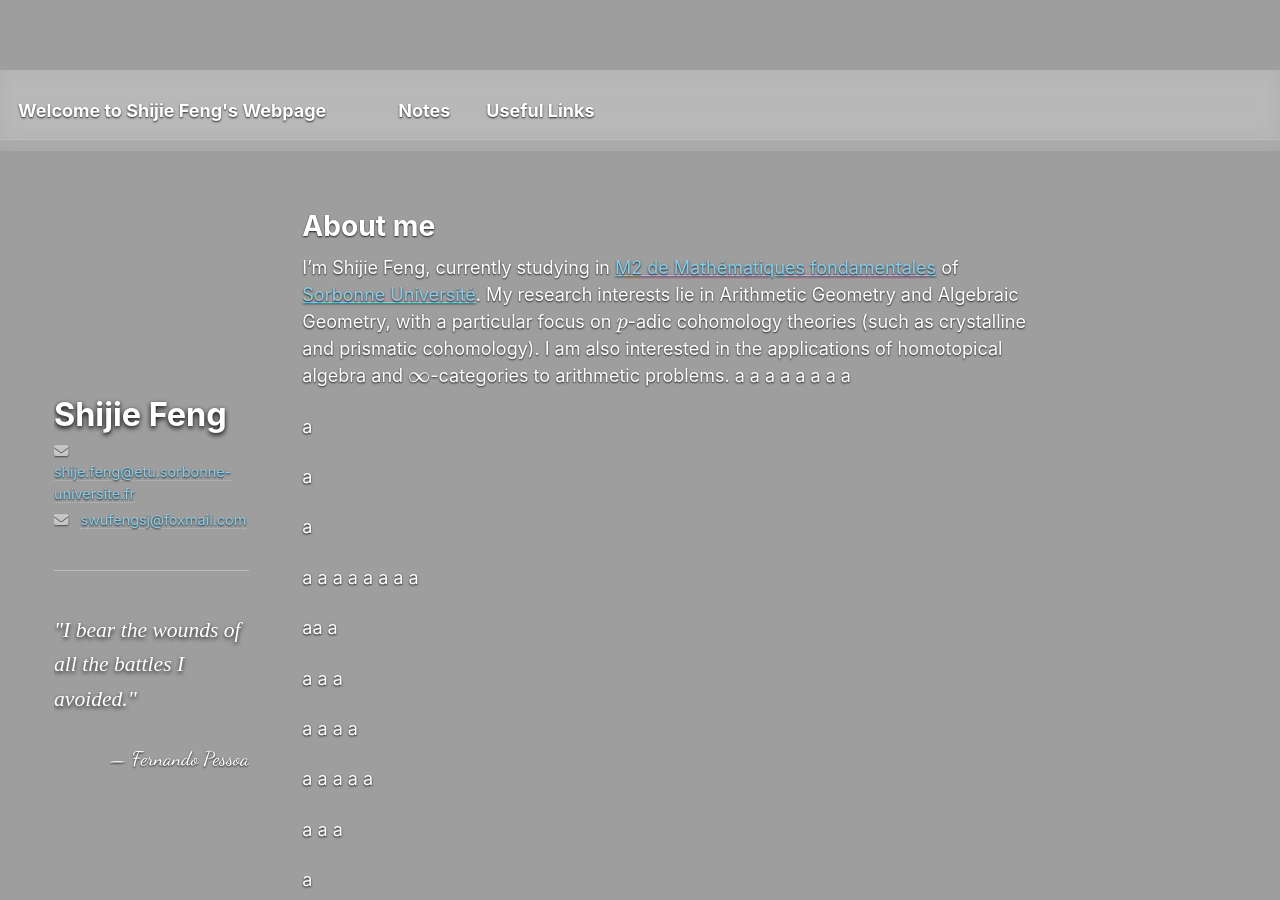
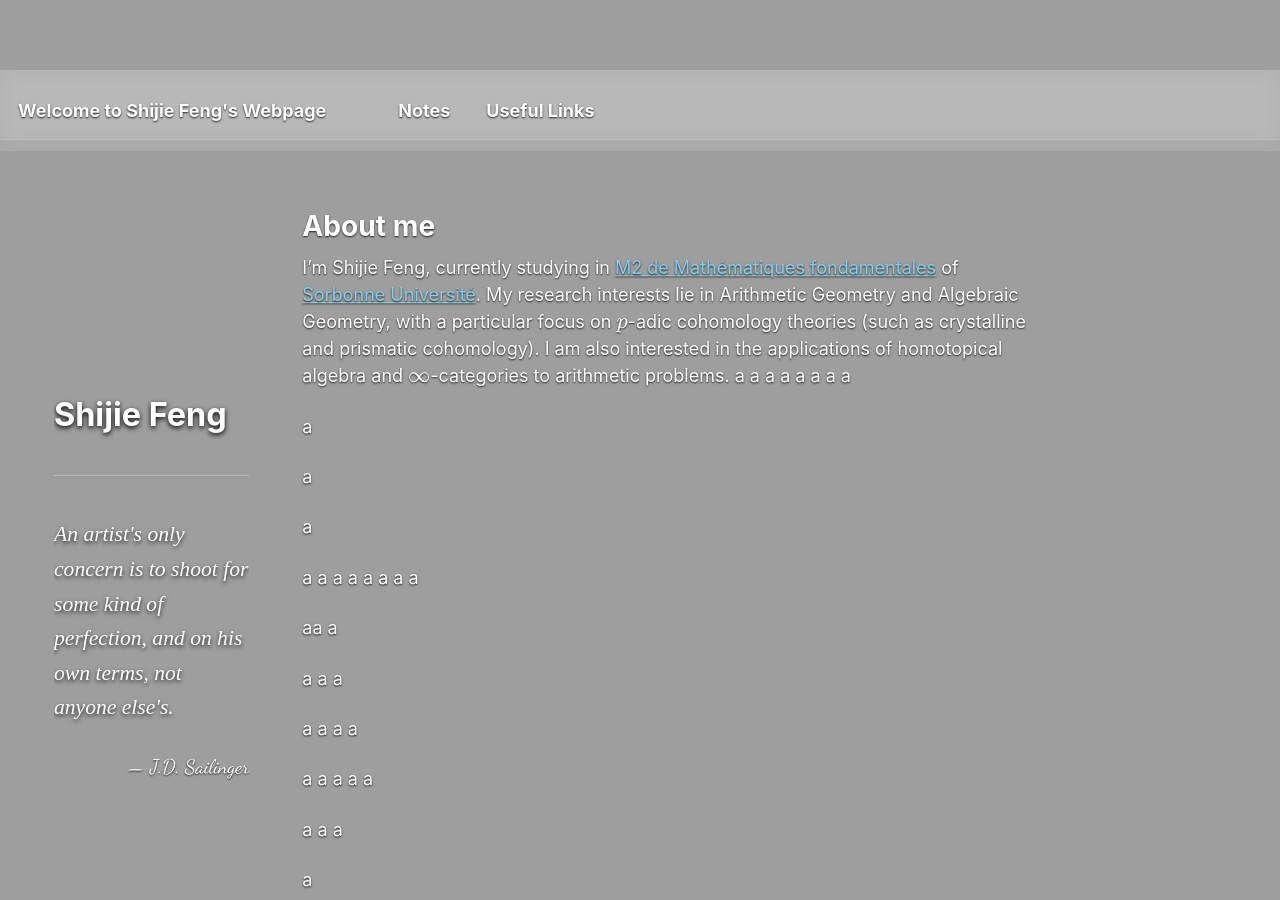
Before and after one commit to SHJFeng/SHJFeng.github.io, a Jekyll site: the page built from _pages/about.md, in a window 1280 px wide and 900 px high. Built offline with Jekyll 4.4.1, drawn with Linux system fonts in a browser that asks for light colours; some web fonts are replaced.

Commit message:
去掉邮箱

```diff
--- a/_includes/sidebar.html
+++ b/_includes/sidebar.html
@@ -3,31 +3,16 @@
 
     <div class="author__content" style="text-align: left;">
       <h3 class="author__name" style="margin-bottom: 5px;">{{ site.author.name }}</h3>
-<div style="font-size: 0.8em; color: rgba(255,255,255,0.8); line-height: 1.5;">
-        <div style="margin-bottom: 4px;">
-          <i class="fas fa-envelope" style="margin-right: 8px; opacity: 0.7;"></i>
-          <a href="mailto:shije.feng@etu.sorbonne-universite.fr" style="color: inherit; text-decoration: none; border-bottom: 1px dotted rgba(255,255,255,0.3);">
-            shije.feng@etu.sorbonne-universite.fr
-          </a>
-        </div>
-        <div>
-          <i class="fas fa-envelope" style="margin-right: 8px; opacity: 0.7;"></i>
-          <a href="mailto:swufengsj@foxmail.com" style="color: inherit; text-decoration: none; border-bottom: 1px dotted rgba(255,255,255,0.3);">
-            swufengsj@foxmail.com
-          </a>
-        </div>
-      </div>
-
     </div>
 
     <link href="https://fonts.googleapis.com/css2?family=Dancing+Script:wght@500&family=Playfair+Display:ital@1&display=swap" rel="stylesheet">
 
     <div style="margin-top: 40px; border-top: 1px solid rgba(255,255,255,0.3); padding-top: 20px;">
       <p style="font-family: 'Playfair Display', serif; font-style: italic; font-size: 1.2em; line-height: 1.6; color: #fff; text-shadow: 0 2px 4px rgba(0,0,0,0.8);">
-        "I bear the wounds of all the battles I avoided."
+        An artist's only concern is to shoot for some kind of perfection, and on his own terms, not anyone else's.
       </p>
       <p style="font-family: 'Dancing Script', cursive; font-size: 1.1em; text-align: right; color: rgba(255,255,255,0.8); margin-top: 10px;">
-        — Fernando Pessoa
+        — J.D. Sailinger
       </p>
     </div>
 
```
